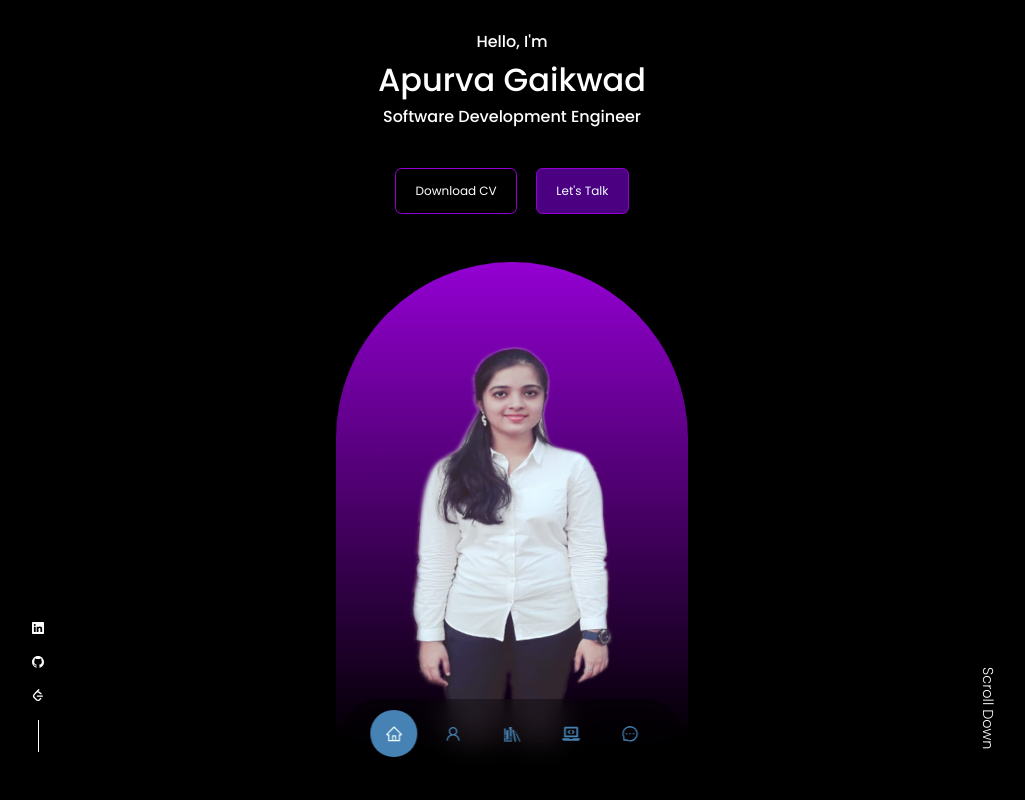
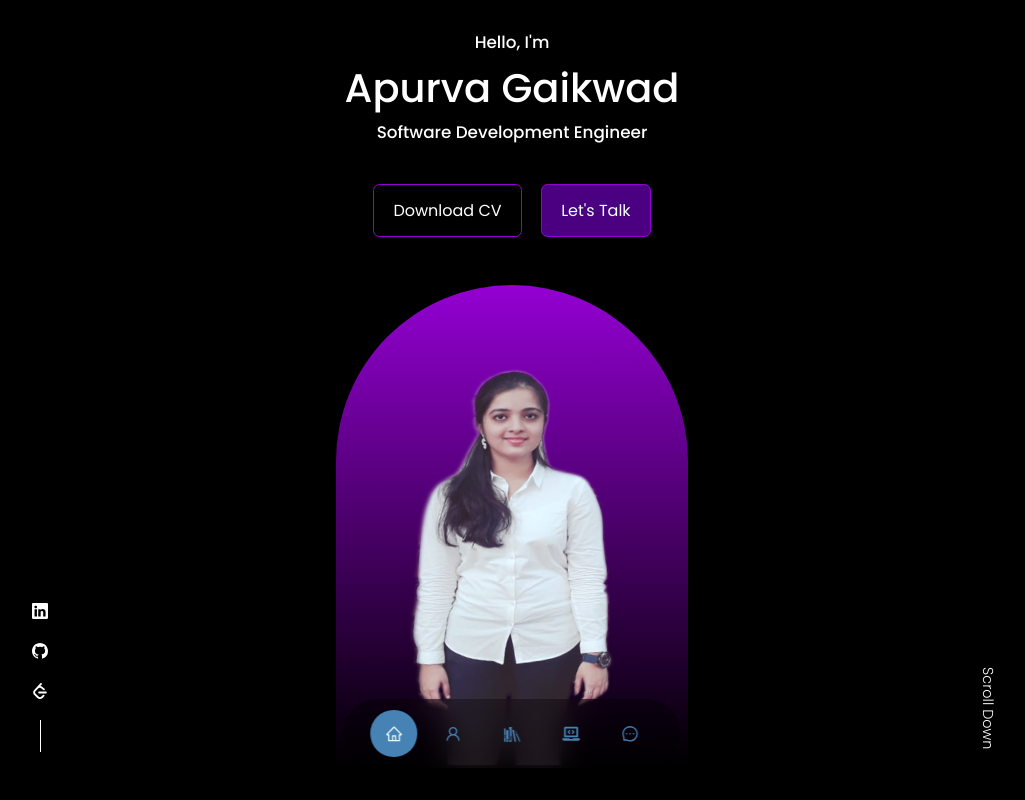
Before and after one commit to gaikwadapurva/gaikwadapurva.github.io, a React (Create React App) app: page / in a window 1280 px wide. Shown: the top 800 px of the page, without its empty margins (128-1153 px from the left). Built offline with nearby package versions, Linux system fonts and the light colour scheme.

Commit message:
reverted CSS changes for header as per screen dimensions

```diff
--- a/src/components/header/header.css
+++ b/src/components/header/header.css
@@ -10,172 +10,9 @@ header {
     position: relative;
 }
 
-/* smartphones, iPhone, portrait 480x320 phones */
-
-@media screen and (min-width:320px) {
-    body h5 {
-        font-size: 10px;
-    }
-
-    body h1 {
-        font-size: 20px;
-    }
-
-    .cta {
-        display: flex;
-        margin-top: 1rem;
-        gap: 10px;
-        height: fit-content;
-        justify-content: center;
-    }
-
-    .me {
-        background: linear-gradient(var(--color-hover), transparent);
-        width: 80%;
-        height: 30rem;
-        position: absolute;
-        left: 10%;
-        border-radius: 12rem 12rem 0 0;
-        padding: 5rem 1.5rem 1.5rem 1.5rem;
-        margin-top: 2rem;
-        overflow: hidden;
-    }
-
-    .me img {
-        transform: rotate(-5.5deg);
-    }
-
-    .header__socials, .scroll__down {
-        display: none;
-    }
-
-    a {
-        font-size: 10px;
-    }
-
-    .btn {
-        padding: 8px 10px;
-    }
-}
-
-/* portrait e-readers (Nook/Kindle), smaller tablets @ 600 or @ 640 wide. */
-
-@media screen and (min-width:481px) {
-    body h5 {
-        font-size: 12px;
-    }
-
-    body h1 {
-        font-size: 24px;
-    }
-
-    cta {
-        margin-top: 1.5rem;
-    }
-
-    a {
-        font-size: 12px;
-    }
-
-    .me {
-        margin-top: 2.5rem;
-    }
-
-    .btn {
-        padding: 0.5rem 0.9rem;
-    }
-}
-
-/* portrait tablets, portrait iPad, landscape e-readers, landscape 800x480 or 854x480 phones */
-
-@media screen and (min-width:641px) {
-    header {
-        height: 68vh;
-    }
-
-    body h5 {
-        font-size: medium;
-    }
-
-    body h1 {
-        font-size: xx-large;
-    }
-
-    .cta {
-        margin-top: 2.5rem;
-        gap: 1.2rem;
-    }
-
-    .me {
-        background: linear-gradient(var(--color-hover), transparent);
-        width: 22rem;
-        height: 30rem;
-        position: absolute;
-        left: calc(50% - 11rem);
-        margin-top: 3rem;
-        border-radius: 12rem 12rem 0 0;
-        overflow: hidden;
-        padding: 5rem 1.5rem 1.5rem 1.5rem;
-    }
-
-    .header__socials {
-        display: flex;
-        flex-direction: column;
-        align-items: center;
-        gap:0.8rem;
-        position: absolute;
-        left: 0;
-        bottom: 3rem;
-    }
-
-    .header__socials a {
-        color: var(--color-white);
-    }
-
-    .header__socials a:hover {
-        color: var(--color-primary);
-    }
-
-    .header__socials::after {
-        content: '';
-        width: 1px;
-        height: 2rem;
-        background: var(--color-white);
-    }
-
-    .scroll__down {
-        display: block;
-        position: absolute;
-        align-self: center;
-        right: -2.3rem;
-        bottom: 5rem;
-        transform: rotate(90deg);
-        font-weight: 300;
-        font-size: 0.9rem;
-    }
-
-    .scroll__down:hover {
-        color: var(--color-primary);
-    }
-}
-
-/* big landscape tablets, laptops, and desktops */
-
-@media screen and (min-width:1025px) {
-    header {
-        height: 100vh;
-    }
-}
-
-/* .header__container {
-    text-align: center;
-    height: 100%;
-    position: relative;
-}
-
 /* =============================== CTA =============================== */
 
-/* .cta {
+.cta {
     margin-top: 2.5rem;
     display: flex;
     gap: 1.2rem;
@@ -184,7 +21,7 @@ header {
 
 /* =============================== HEADER SOCIALS =============================== */
 
-/* .header__socials {
+.header__socials {
     display: flex;
     flex-direction: column;
     align-items: center;
@@ -211,7 +48,7 @@ header {
 
 /* =============================== ME =============================== */
 
-/* .me {
+.me {
     background: linear-gradient(var(--color-hover), transparent);
     width: 22rem;
     height: 30rem;
@@ -229,7 +66,7 @@ header {
 
 /* =============================== SCROLL DOWN =============================== */
 
-/* .scroll__down {
+.scroll__down {
     position: absolute;
     right: -2.3rem;
     bottom: 5rem;
@@ -244,7 +81,7 @@ header {
 
 /* ================================ MEDIA QUERIES (MEDIUM DEVICES) ================================ */
 
-/* @media screen and (max-width: 1024px) {
+@media screen and (max-width: 1024px) {
     header {
         height: 68vh;
     }
@@ -252,7 +89,7 @@ header {
 
 /* ================================ MEDIA QUERIES (SMALL DEVICES) ================================ */
 
-/* @media screen and (max-width: 600px) {
+@media screen and (max-width: 600px) {
     header {
         height: 100vh;
     }
@@ -260,4 +97,4 @@ header {
     .header__socials, .scroll__down {
         display: none;
     }
-} */
+}
```
